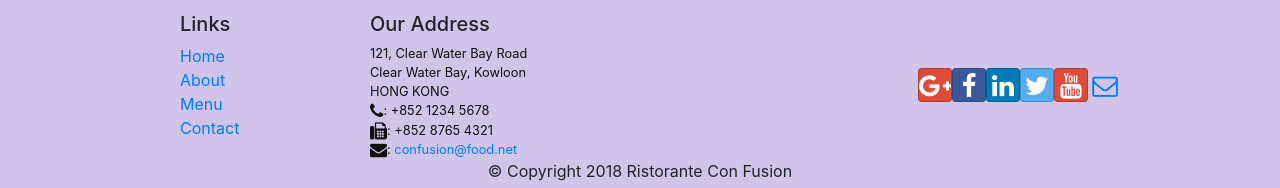
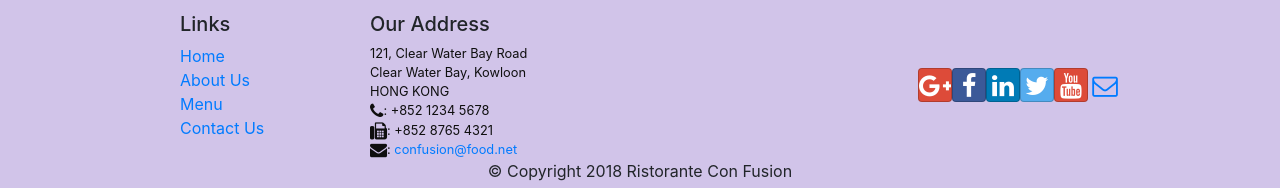
Before and after one commit to khanhptFx13510/git-test, a React (Create React App) app in the folder confusion/: page /menu in a window 1280 px wide. Shown: the part 1458-1646 px from the top of the page. Built offline with nearby package versions, Linux system fonts and the light colour scheme.

Commit message:
React_Router

```diff
--- a/confusion/src/components/FooterComponent.js
+++ b/confusion/src/components/FooterComponent.js
@@ -9,10 +9,10 @@ function Footer(props) {
                <div className="col-4 offset-1 col-sm-2">
                      <h5>Links</h5>
                      <ul className="list-unstyled">
-                        <li><a href="#">Home</a></li>
-                        <li><a href="#">About</a></li>
-                        <li><a href="#">Menu</a></li>
-                        <li><a href="contactus.html">Contact</a></li>
+                        <li><Link to= "/home">Home</Link></li>
+                        <li><Link to="aboutus">About Us</Link></li>
+                        <li><Link to="/menu">Menu</Link></li>
+                        <li><Link to="contactus">Contact Us</Link></li>
                      </ul>
                </div>
                <div className="col-7 col-sm-5">
```
